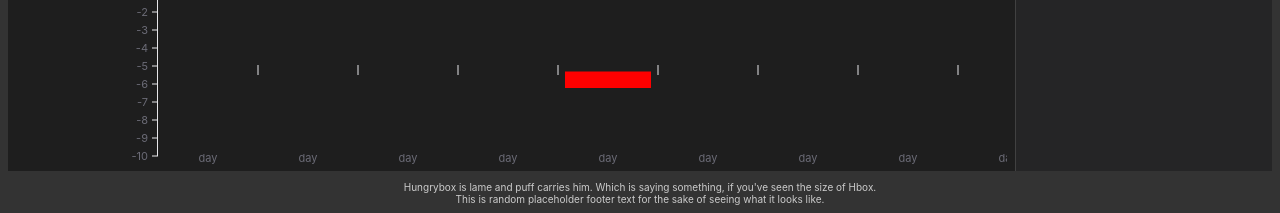
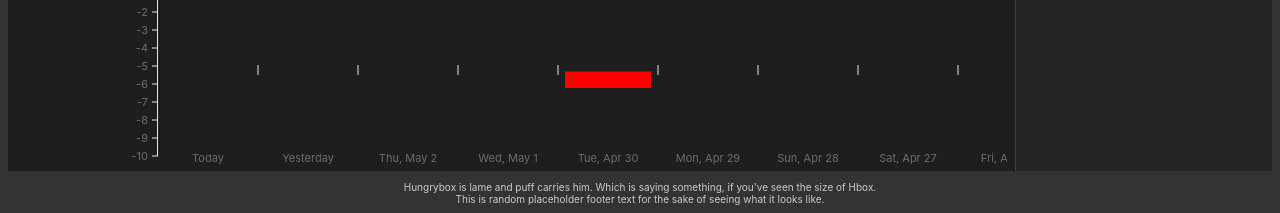
Before and after one commit to AlexJohnKennedy/TrackYourTodos, a React (Create React App) app: page / in a window 1280 px wide. Shown: the part 608-821 px from the top of the page. Built offline with nearby package versions, Linux system fonts and the light colour scheme.

Commit message:
added label formatting which adjusts itself based on bar wdith for day grouping chart. Still need to do week and month grouping

```diff
--- a/src/reactComponents/TaskStatisticsSection.js
+++ b/src/reactComponents/TaskStatisticsSection.js
@@ -115,7 +115,57 @@ export class TaskStatisticsSection extends Component {
 // Some functions which build tick labels based on 'how far back' from today a label refers to, depending on bar width.
 // These will be passed into the ScrollableBarCharts, which will use them to gneerate the ticks on their charts.
 function dayTickFormatter(index, barWidth) {
-    return "day";
+    function large(index) {
+        if (index === 0) {
+            return "Today";
+        }
+        else if (index === 1) {
+            return "Yesterday";
+        }
+        else {
+            // Go back 'index' days from now, and generate a date string that just has 'day month'
+            let now = new Date(Date.now());
+            now.setDate(now.getDate() - index);
+            return now.toLocaleDateString("en-US", { weekday: 'short', day: 'numeric', month: 'short' });
+        }
+    }
+    function medium(index) {
+        if (index === 0) {
+            return "Today";
+        }
+        else {
+            let now = new Date(Date.now());
+            now.setDate(now.getDate() - index);
+            return now.toLocaleDateString("en-US", { weekday: 'short', day: 'numeric' });
+        }
+    }
+    function small(index) {
+        let now = new Date(Date.now());
+        now.setDate(now.getDate() - index);
+        return now.toLocaleDateString("en-US", { weekday: 'short'});
+    }
+    function verySmall(index) {
+        let now = new Date(Date.now());
+        now.setDate(now.getDate() - index);
+        return now.toLocaleDateString("en-US", { weekday: 'narrow'});
+    }
+
+    // Determine which size label to use, based on barWidth
+    if (barWidth >= 60) {
+        return large(index);
+    }
+    else if (barWidth >= 45) {
+        return medium(index);
+    }
+    else if (barWidth >= 30) {
+        return small(index);
+    }
+    else if (barWidth >= 20) {
+        return verySmall(index);
+    }
+    else {
+        return "";  // Bars are so narrow, there is no point trying to label anything anyway!
+    }
 }
 function weekTickFormatter(index, barWidth) {
     return "week";
```
